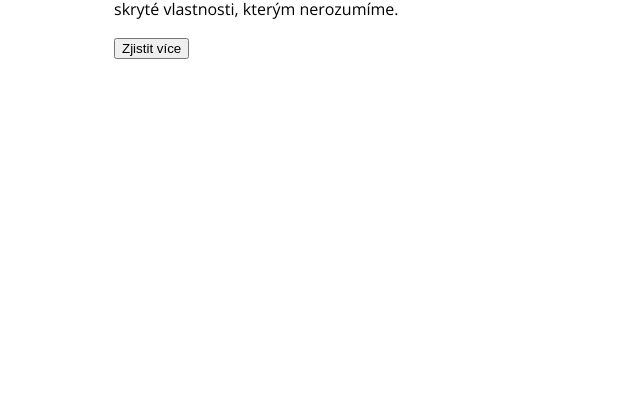
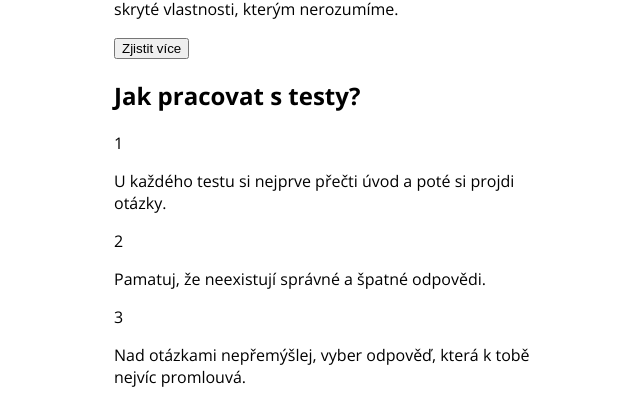
Before and after one commit to gracianaa/osobnostni-testy, a React (Vite) app: page / in a window 1280 px wide. Shown: the part 1782-2183 px from the top of the page, without its empty margins (318-958 px from the left). Before the commit the page ends 1849 px from the top, so only its background shows below. Built offline with nearby package versions, Linux system fonts and the light colour scheme.

Commit message:
component HowItWorks

```diff
--- /dev/null
+++ b/src/components/HowItWorks/index.jsx
@@ -0,0 +1,30 @@
+import './style.css';
+
+export const HowItWorks = () => {
+  return (
+    <section className="howItWorks">
+      <h2 className="howItWorks__heading">Jak pracovat s testy?</h2>
+      <div className="howItWorks__container">
+        <div className="howItWorks__flex">
+          <div className="howItWorks__number">1</div>
+          <p className="howItWorks__text">
+            U každého testu si nejprve přečti úvod a poté si projdi otázky.
+          </p>
+        </div>
+        <div className="howItWorks__flex">
+          <div className="howItWorks__number">2</div>
+          <p className="howItWorks__text">
+            Pamatuj, že neexistují správné a špatné odpovědi.
+          </p>
+        </div>
+        <div className="howItWorks__flex">
+          <div className="howItWorks__number">3</div>
+          <p className="howItWorks__text">
+            Nad otázkami nepřemýšlej, vyber odpověď, která k tobě nejvíc
+            promlouvá.
+          </p>
+        </div>
+      </div>
+    </section>
+  );
+};
--- a/src/pages/HomePage/index.jsx
+++ b/src/pages/HomePage/index.jsx
@@ -1,5 +1,6 @@
 import { AboutPersonality } from '../../components/AboutPersonality';
 import { ChooseTest } from '../../components/ChooseTest';
+import { HowItWorks } from '../../components/HowItWorks';
 import { Menu } from '../../components/Menu';
 import { PageIntro } from '../../components/PageIntro';
 
@@ -10,6 +11,7 @@ export const HomePage = () => {
       <PageIntro />
       <ChooseTest />
       <AboutPersonality />
+      <HowItWorks />
     </main>
   );
 };
```
Also changed, not shown: src/components/HowItWorks/style.css (added).
